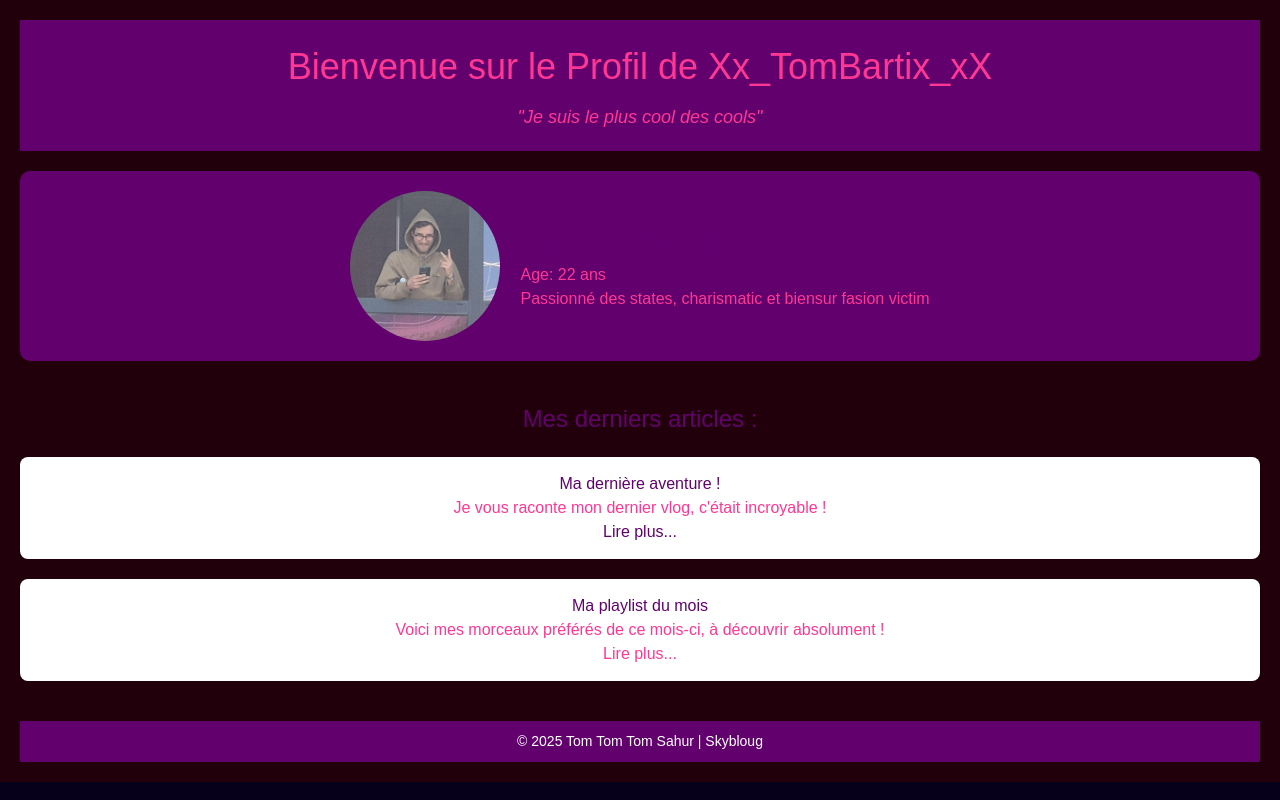
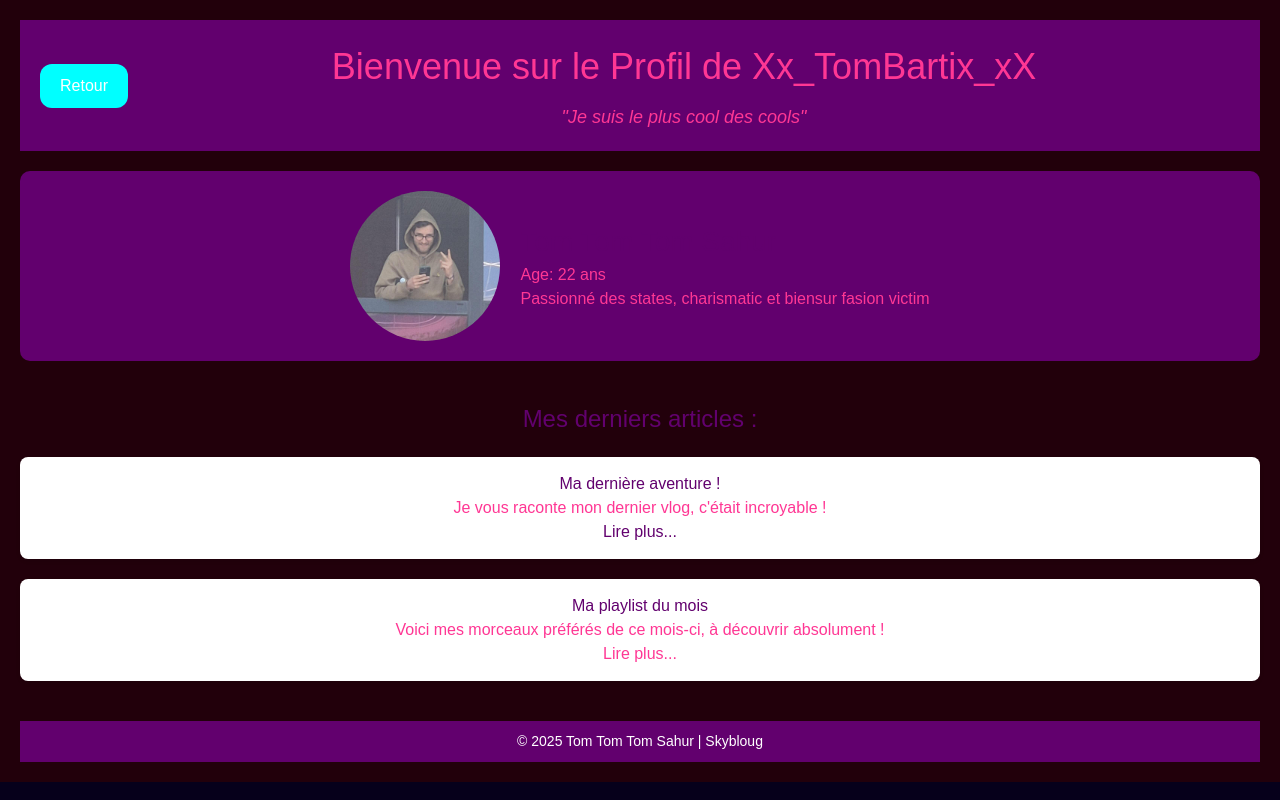
Before and after one commit to MathieuPernot/React-trainning, a Next.js app: page /test in a window 1280 px wide. Built offline with nearby package versions, Linux system fonts and the light colour scheme.

Commit message:
[UPDATE] added button on test page

```diff
--- a/src/pages/test.js
+++ b/src/pages/test.js
@@ -1,5 +1,7 @@
 import React, { useState } from "react";
 import Popup from './Popup';
+import { Link } from 'react-router-dom';
+
 
 const TestPage = () => {
   const [showPopup, setShowPopup] = useState(false);
@@ -8,8 +10,18 @@ const TestPage = () => {
   return (
     <div className="profile-container">
       <header className="profile-header">
-        <h1>Bienvenue sur le Profil de Xx_TomBartix_xX</h1>
-        <p className="profile-tagline">"Je suis le plus cool des cools"</p>
+        <div className="container2">
+          <div className="item-left"><div className="button-container">
+                <Link to="/">
+                  <button className='boutton'>Retour</button>
+                </Link>
+              </div>
+            </div>
+            <div className="item-center">
+              <h1>Bienvenue sur le Profil de Xx_TomBartix_xX</h1>
+            <p className="profile-tagline">"Je suis le plus cool des cools"</p>
+            </div>
+          </div>
       </header>
 
       <section className="profile-info">
--- a/src/styles/test.css
+++ b/src/styles/test.css
@@ -92,6 +92,20 @@
   gap: 12px;
 }
 
+.container2 {
+  display: flex;
+  justify-content: center;  /* Centre les éléments horizontalement */
+  align-items: center;      /* Centre les éléments verticalement */
+}
+
+.item-left {
+  margin-left: 0; /* Le premier élément reste à gauche */
+}
+
+.item-center {
+  margin-left: auto; /* Le deuxième élément se pousse à droite automatiquement, créant l'espacement */
+  margin-right: auto; /* Centrer l'élément au milieu */
+}
 
 .music-item a:hover {
   color: #0077ff;
```
